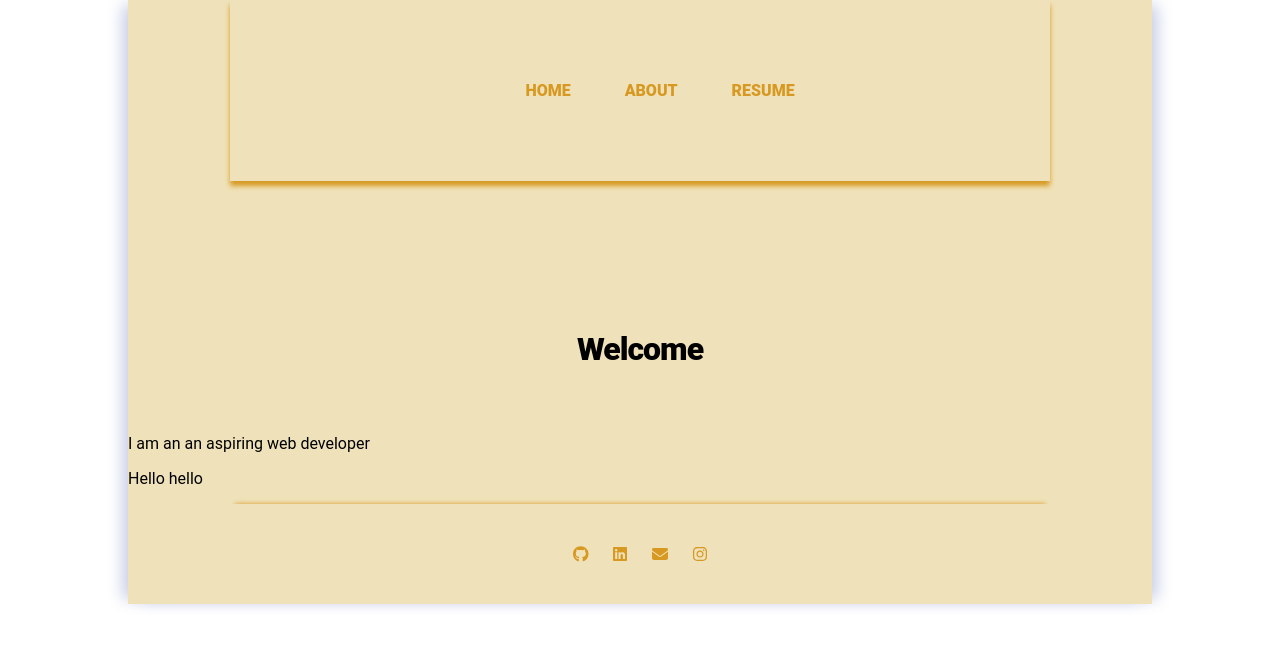
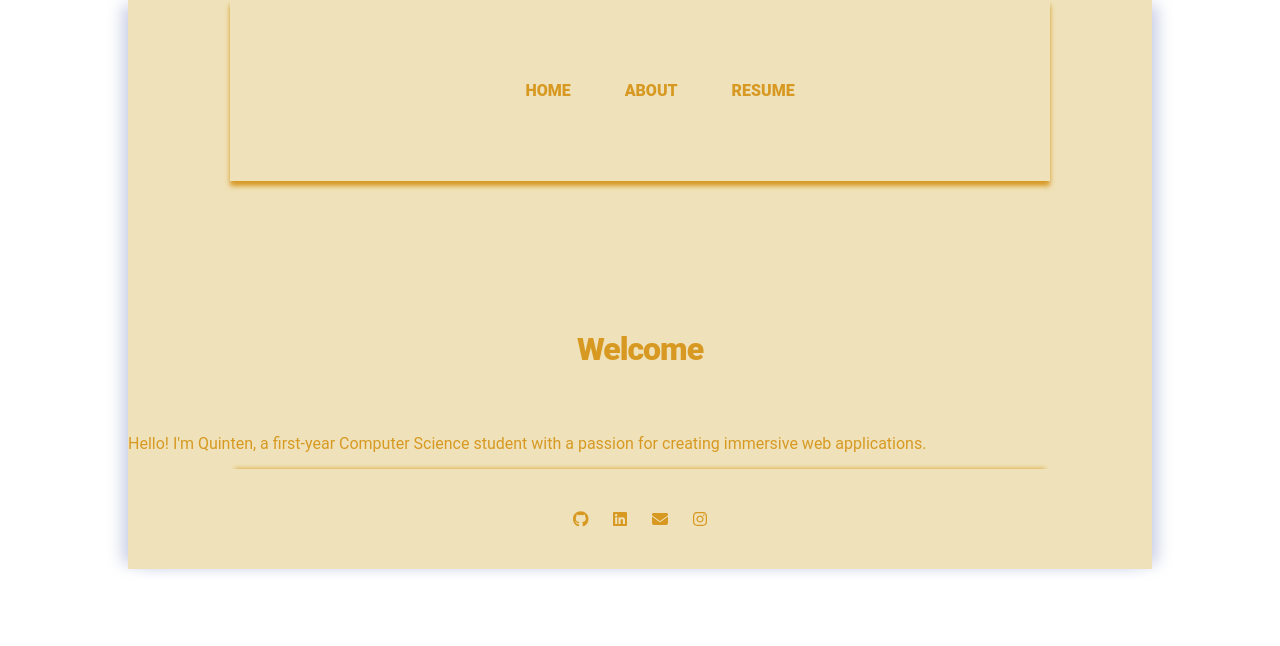
Before and after one commit to qscholtes/Portfolio-page, a React (Create React App) app in the folder Portfolio/: page / in a window 1280 px wide. Shown: the top 646 px of the page. Built offline with nearby package versions, Linux system fonts and the light colour scheme.

Commit message:
Adjust CSS

```diff
--- a/Portfolio/src/index.css
+++ b/Portfolio/src/index.css
@@ -11,3 +11,52 @@ code {
   font-family: source-code-pro, Menlo, Monaco, Consolas, 'Courier New',
     monospace;
 }
+body {
+  font-family: 'Roboto', sans-serif;
+  padding: 0;
+  margin: 0;
+}
+
+small {
+  font-size: 12px;
+  color: rgba(0, 0, 0, 0.4);
+}
+
+h1 {
+  text-align: center;
+  padding: 50px 0;
+  font-weight: 800;
+  margin: 0;
+  letter-spacing: -1px;
+  color: inherit;
+  font-size: 40px;
+  color:#D79922 !important;
+}
+
+h2 {
+  text-align: center;
+  font-size: 30px;
+  margin: 0;
+  font-weight: 300;
+  color: inherit;
+  padding: 50px;
+}
+
+.center {
+  text-align: center;
+}
+
+section {
+  height: 35vh;
+}
+#root{
+  width: 80%;
+  margin: 0 auto;
+  background: #fff;
+  box-shadow: 10px 0 15px -5px #C5CBE3, /* Left Shadow */
+  -10px 0 15px -5px #C5CBE3; /* Right Shadow */
+  background-color: #EFE2BA ;
+}
+p{
+  color: #D79922;;
+}
--- a/Portfolio/src/pages/HomePage.js
+++ b/Portfolio/src/pages/HomePage.js
@@ -4,8 +4,11 @@ export default function HomePage() {
 return (
   <>
     <HeaderAnimated content="Welcome"></HeaderAnimated>
-    <p>I am an an aspiring web developer</p>
-    <p>Hello hello</p>
+    <p> Hello! I'm Quinten, a first-year Computer Science student with a passion for creating immersive web applications.
+
+
+</p>
+
 
   </>
 );
```
